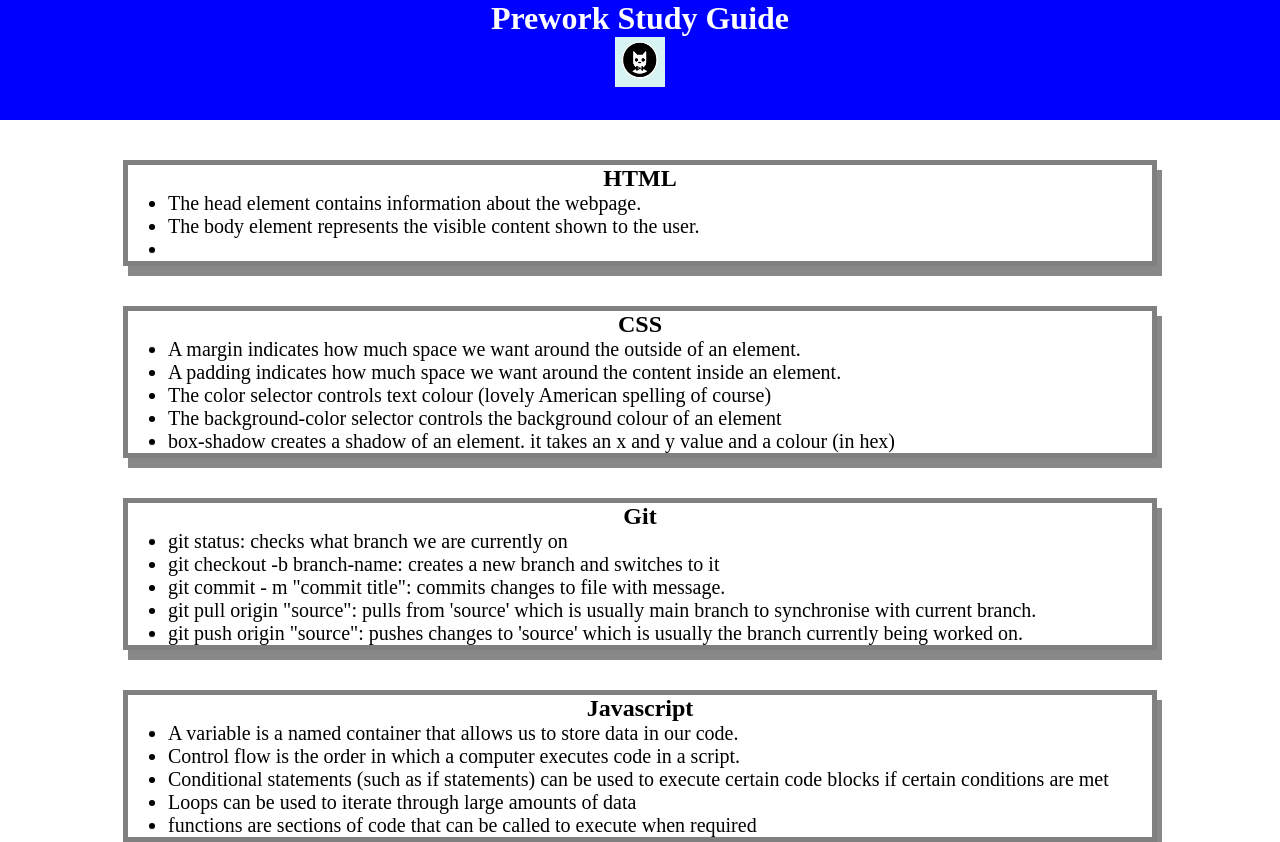
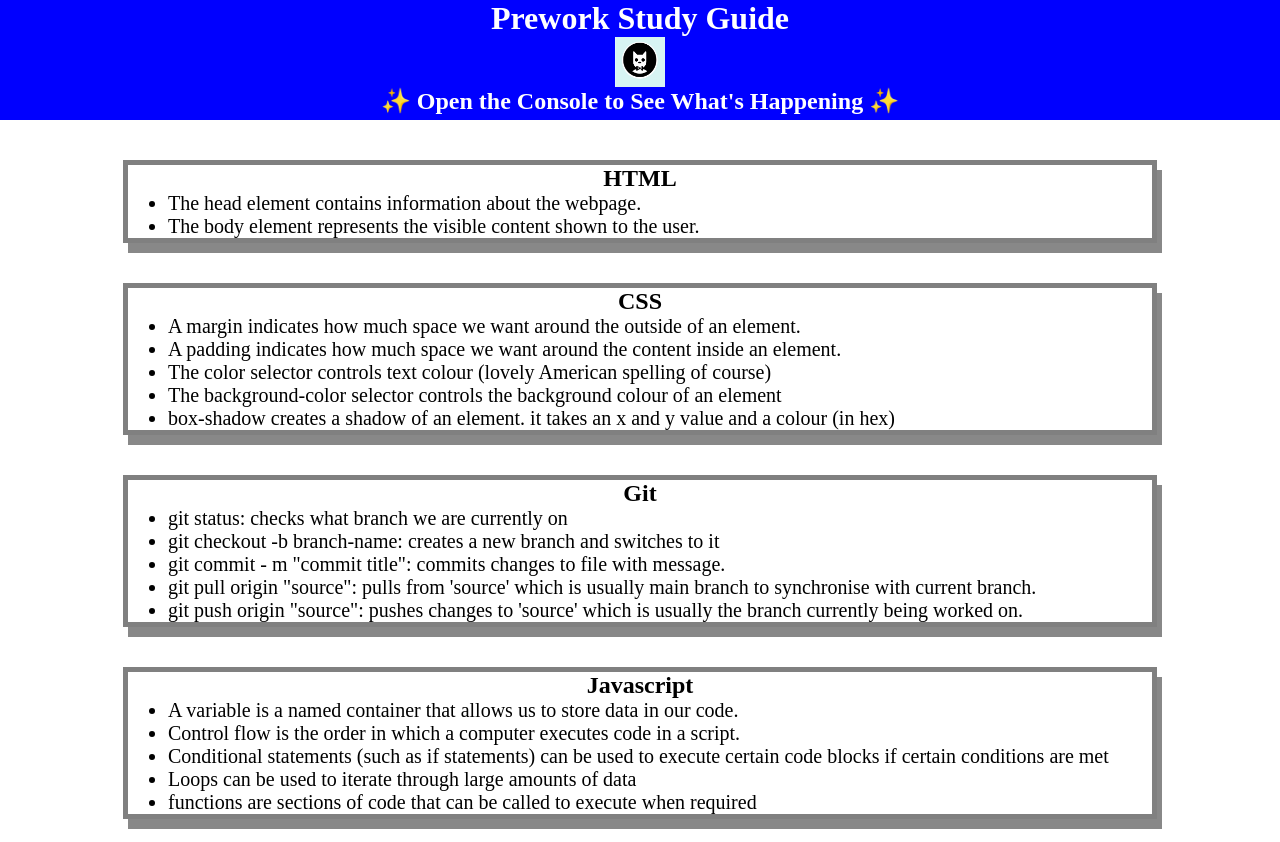
Before and after one commit to syntaxError-23/prework-study-guide, a plain HTML site: page index.html in a window 1280 px wide. Shown: the top 842 px of the page. Drawn offline with Linux system fonts and the light colour scheme.

Commit message:
Added content to README file

```diff
--- a/index.html
+++ b/index.html
@@ -14,6 +14,7 @@
     <header id="top">
       <h1>Prework Study Guide</h1>
       <img src="./assets/bowtie-cat.png" alt="Profile image of cat wearing a bow tie." />
+      <h2>✨ Open the Console to See What's Happening ✨</h2>
 
     </header>
 
@@ -27,7 +28,6 @@
         <ul>
           <li>The head element contains information about the webpage.</li>
           <li>The body element represents the visible content shown to the user.</li>
-          <li></li>
         </ul>
 
       </section>
```
Also changed, not shown: assets/images/screenshot.jpg (added), 1 other file.
